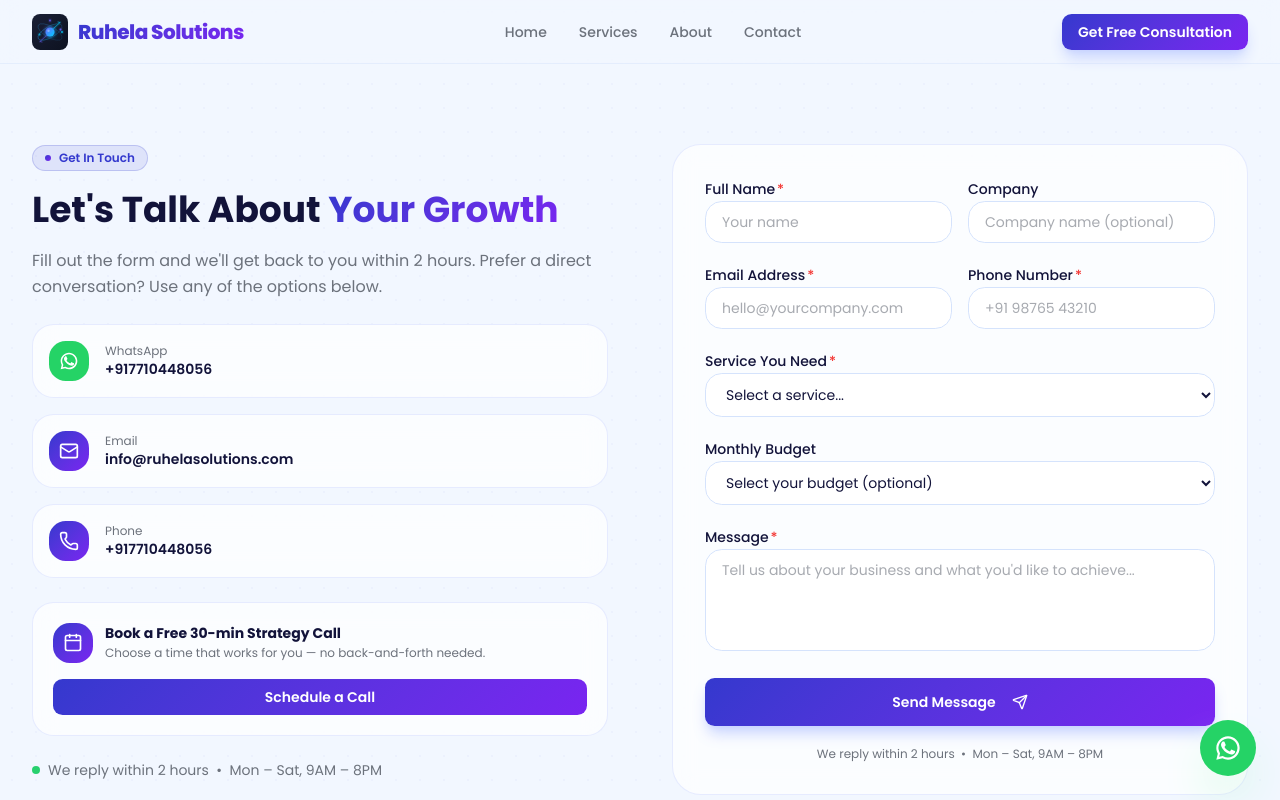
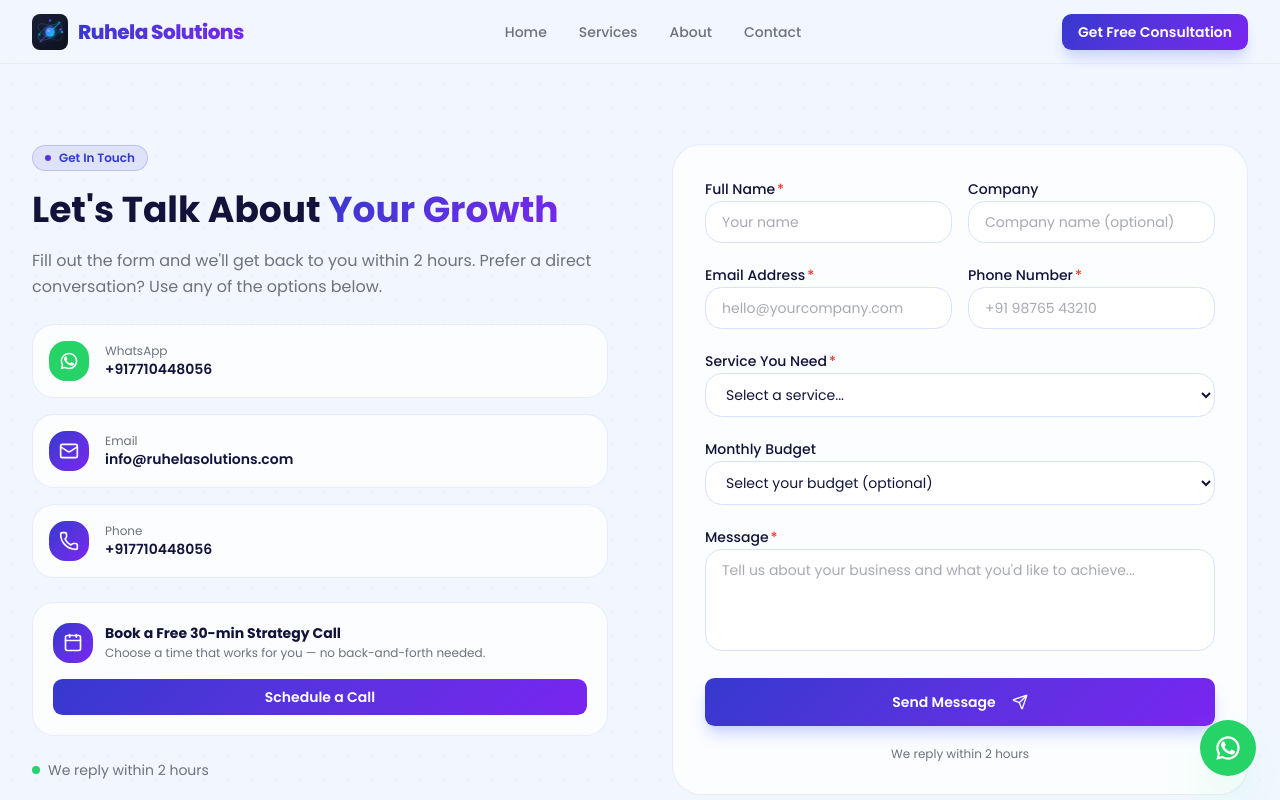
Before and after one commit to RuhelaLabs/ruhelaLabs, a Next.js app: page /contact in a window 1280 px wide. Shown: the top 800 px of the page. Built offline with nearby package versions, Linux system fonts and the light colour scheme.

Commit message:
availability modify

```diff
--- a/components/sections/contact/ContactForm.tsx
+++ b/components/sections/contact/ContactForm.tsx
@@ -214,7 +214,7 @@ export function ContactForm() {
         </Button>
 
         <p className="text-xs text-muted-foreground text-center">
-          We reply within 2 hours &nbsp;•&nbsp; Mon – Sat, 9AM – 8PM
+          We reply within 2 hours
         </p>
       </form>
     </div>
--- a/components/sections/contact/QuickContact.tsx
+++ b/components/sections/contact/QuickContact.tsx
@@ -114,7 +114,7 @@ export function QuickContact() {
       <FadeIn direction="left" delay={0.3}>
         <div className="flex items-center gap-2 text-sm text-muted-foreground">
           <span className="w-2 h-2 rounded-full bg-green-500 animate-pulse" />
-          We reply within 2 hours &nbsp;•&nbsp; Mon – Sat, 9AM – 8PM
+          We reply within 2 hours
         </div>
       </FadeIn>
     </div>
```
